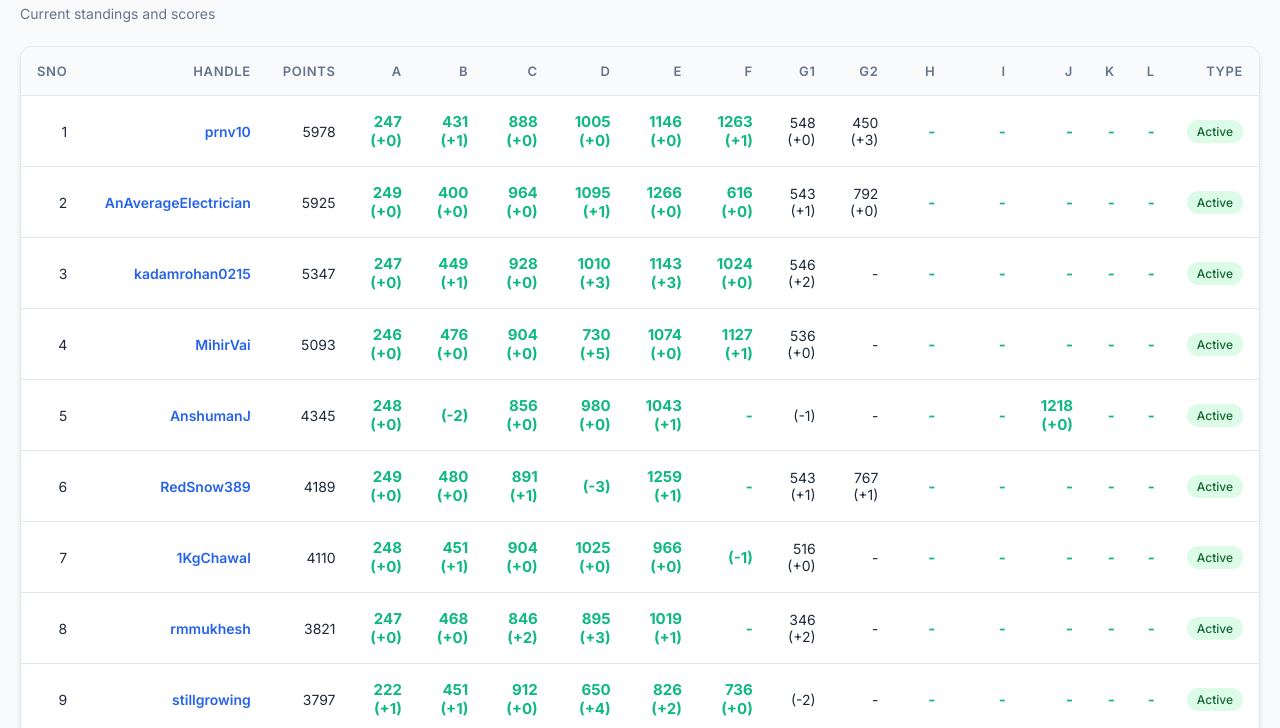
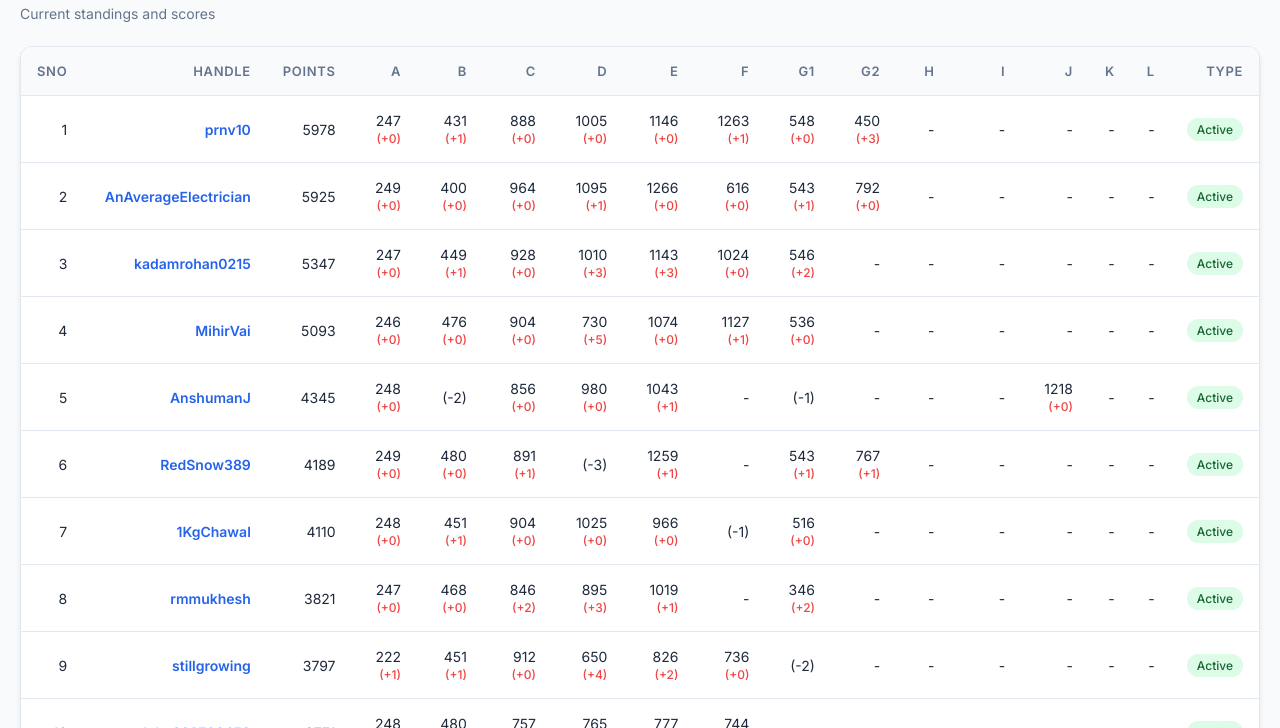
Before and after one commit to Yukash09/standings, a plain HTML site: page index.html in a window 1280 px wide. Shown: the part 72-800 px from the top of the page. Drawn offline with nearby package versions, Linux system fonts and the light colour scheme.

Commit message:
Update index.html

```diff
--- a/index.html
+++ b/index.html
@@ -248,17 +248,21 @@
                     span.textContent = cellValue.replace('.', ''); // Remove trailing dot
                     td.appendChild(span);
                 }
-                else if (['a', 'b', 'c', 'd', 'e'].includes(cleanHeader) || cleanHeader.length === 1) {
-                    // Format problem scores: "486 (+0)" -> bold score, gray penalty
-                    // Simple regex to split score and penalty
-                    const match = cellValue.match(/^(\d+)\s*(\(.*\))?$/);
+                else if (['a','b','c','d','e','f','g1','g2','h','i','j','k','l']
+                          .includes(cleanHeader)) {
+
+                    const match = String(cellValue).trim().match(/^(\d+)\s*(\(\+\-?\d+\))?$/);
+
                     if (match) {
+                        const score = match[1];
+                        const penalty = match[2] || '';
+
                         td.innerHTML = `
-                            <span class="score-green">${match[1]}</span>
-                            <span class="penalty-red">${match[2] || ''}</span>
+                            <span class="points-green">${score}</span>
+                            ${penalty ? `<span class="penalty-red">${penalty}</span>` : ''}
                         `;
                     } else {
-                        td.innerHTML = `<span class="score-green">${cellValue}</span>`;
+                        td.innerHTML = `<span class="points-green">${cellValue}</span>`;
                     }
                 }
                 else {
```
